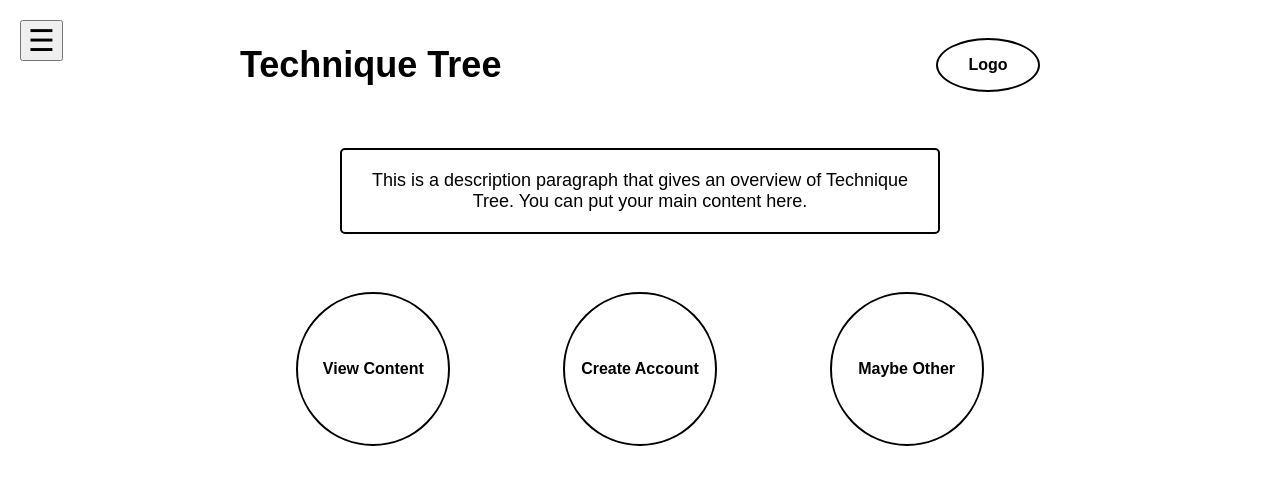
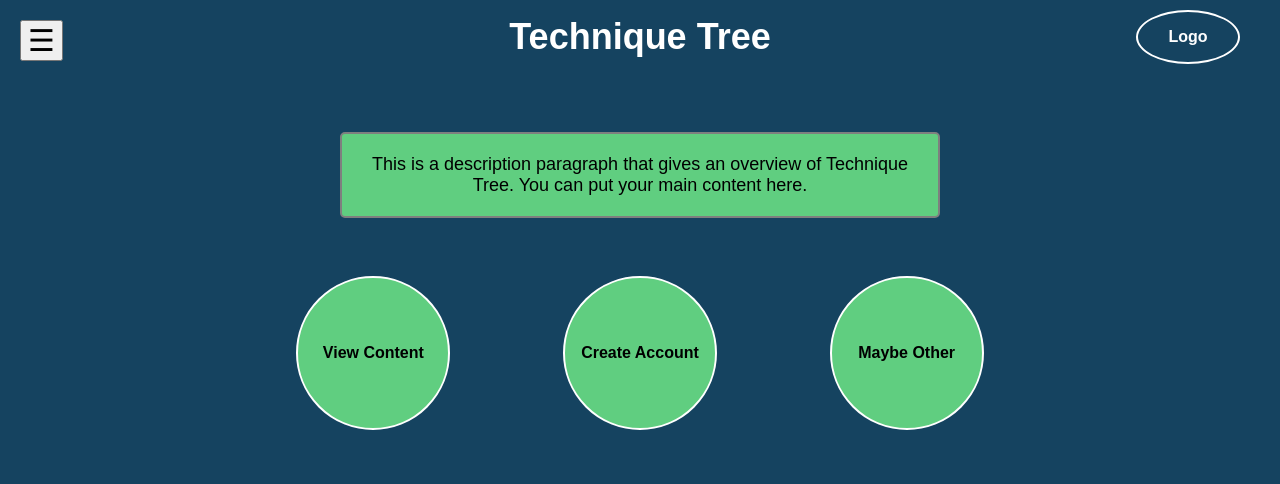
Before and after one commit to seanhaas33/TechniqueTree, a React (Create React App) app in the folder frontend/: page / in a window 1280 px wide. Shown: the top 484 px of the page. Built offline with nearby package versions, Linux system fonts and the light colour scheme.

Commit message:
changes to the navbar, homepage, and added header component

```diff
--- a/frontend/src/App.js
+++ b/frontend/src/App.js
@@ -1,14 +1,17 @@
 import React from 'react';
 import { BrowserRouter as Router, Route, Routes } from 'react-router-dom';
 import Navbar from './components/navbar';
+import Header from './components/header'
+
 import HomePage from './pages/homepage';
 
 function App() {
   return (
     <Router>
+      <Header />
       <Navbar />
       <Routes>
-        <Route path="/" element={<HomePage />} />  {/* Correct usage of element */}
+        <Route path="/" element={<HomePage />} />
       </Routes>
     </Router>
   );
--- /dev/null
+++ b/frontend/src/components/header.css
@@ -0,0 +1,34 @@
+/* Header section */
+.header-container {
+    display: flex;
+    justify-content: space-between;
+    align-items: center;
+    width: 100%;
+    max-width: 1200px;
+    margin: 0 auto;
+    padding: 10px;
+    position: relative;
+}
+
+.title {
+    font-size: 36px;
+    font-weight: bold;
+    color: white;
+    position: absolute;
+    left: 50%;
+    transform: translateX(-50%);
+}
+
+.logo {
+    width: 100px;
+    height: 50px;
+    border: 2px solid white;
+    display: flex;
+    justify-content: center;
+    align-items: center;
+    border-radius: 50%;
+    font-size: 16px;
+    font-weight: bold;
+    color: white;
+    margin-left: auto;
+}
--- /dev/null
+++ b/frontend/src/components/header.jsx
@@ -0,0 +1,15 @@
+import React from 'react';
+import { Link } from 'react-router-dom';
+import './header.css';
+
+const Header = () => {
+  return (
+    <header className="header-container">
+         <h1 className="title">Technique Tree</h1>
+        <div className="logo">Logo</div>
+    </header>
+
+  );
+};
+
+export default Header;
--- a/frontend/src/components/navbar.css
+++ b/frontend/src/components/navbar.css
@@ -6,6 +6,7 @@
   top: 20px;
   left: 20px;
   z-index: 1001; /* Ensures it stays above other elements */
+  color: rgb(0, 0, 0); /* Black */
 }
 
 /* Sidebar styles */
@@ -15,7 +16,7 @@
   position: fixed;
   top: 0;
   left: -250px; /* Start off-screen */
-    background-color: #111;
+  background-color: rgb(21, 67, 96); /* Primary Blue */
   padding-top: 60px; /* Padding for the links */
   transition: 0.5s; /* Smooth slide transition */
   z-index: 1000; /* To appear above main content */
@@ -39,14 +40,14 @@
 
 .navbar-links li a {
   text-decoration: none;
-    color: white;
+  color: rgb(96, 206, 128); /* Secondary Green */
   display: block;
   font-size: 25px;
 }
 
 .navbar-links li a:hover {
-    background-color: #575757;
-    color: white;
+  background-color: rgb(127, 127, 127); /* Accent Grey */
+  color: rgb(255, 255, 255); /* White for contrast */
 }
 
 /* Close button */
@@ -57,7 +58,7 @@
   font-size: 36px;
   background: none;
   border: none;
-    color: white;
+  color: rgb(96, 206, 128); /* Secondary Green */
   cursor: pointer;
 }
 
@@ -66,7 +67,7 @@
   position: fixed;
   width: 100%;
   height: 100%;
-    background: rgba(0, 0, 0, 0.5);
+  background: rgba(0, 0, 0, 0.5); /* Black with opacity */
   top: 0;
   left: 0;
   z-index: 999;
--- a/frontend/src/pages/homepage.css
+++ b/frontend/src/pages/homepage.css
@@ -1,37 +1,21 @@
+/* Apply the background color to the entire website */
+body {
+  background-color: rgb(21, 67, 96); /* Primary Blue */
+  margin: 0;
+  padding: 0;
+  font-family: Arial, sans-serif;
+}
+
 /* Container for the homepage */
 .homepage-container {
   display: flex;
   flex-direction: column;
   align-items: center;
   padding: 20px;
-    font-family: Arial, sans-serif;
+  min-height: 100vh; /* Ensure it covers the full viewport height */
+  color: white; /* Make text readable on the blue background */
 }
 
-  /* Header section */
-  .header {
-    display: flex;
-    justify-content: space-between;
-    width: 100%;
-    max-width: 800px;
-    align-items: center;
-  }
-
-  .title {
-    font-size: 36px;
-    font-weight: bold;
-  }
-
-  .logo {
-    width: 100px;
-    height: 50px;
-    border: 2px solid black;
-    display: flex;
-    justify-content: center;
-    align-items: center;
-    border-radius: 50%;
-    font-size: 16px;
-    font-weight: bold;
-  }
 
 /* Description section */
 .description-section {
@@ -44,8 +28,10 @@
   text-align: center;
   font-size: 18px;
   padding: 20px;
-    border: 2px solid black;
+  border: 2px solid rgb(127, 127, 127); /* Accent Grey */
   border-radius: 5px;
+  color: rgb(0, 0, 0); /* Black text for readability */
+  background-color: rgb(96, 206, 128); /* Secondary Green background */
 }
 
 /* Buttons section */
@@ -63,14 +49,17 @@
   align-items: center;
   width: 150px;
   height: 150px;
-    border: 2px solid black;
+  border: 2px solid white; /* White border to match theme */
   border-radius: 50%;
   text-align: center;
   font-size: 16px;
   font-weight: bold;
   cursor: pointer;
+  color: rgb(0, 0, 0); /* Black text for buttons */
+  background-color: rgb(96, 206, 128); /* Secondary Green background */
 }
 
 .button:hover {
-    background-color: #f0f0f0;
+  background-color: rgb(127, 127, 127); /* Accent Grey on hover */
+  color: white; /* White text on hover */
 }
--- a/frontend/src/pages/homepage.jsx
+++ b/frontend/src/pages/homepage.jsx
@@ -5,12 +5,6 @@ import './homepage.css';
 const HomePage = () => {
   return (
     <div className="homepage-container">
-      {/* Header Section */}
-      <header className="header">
-        <h1 className="title">Technique Tree</h1>
-        <div className="logo">Logo</div>
-      </header>
-
       {/* Description Section */}
       <section className="description-section">
         <p className="description">
```
Also changed, not shown: 1 other file (tests, documents, lock files or other folders). Lines whose indentation alone changed are shown as unchanged.
